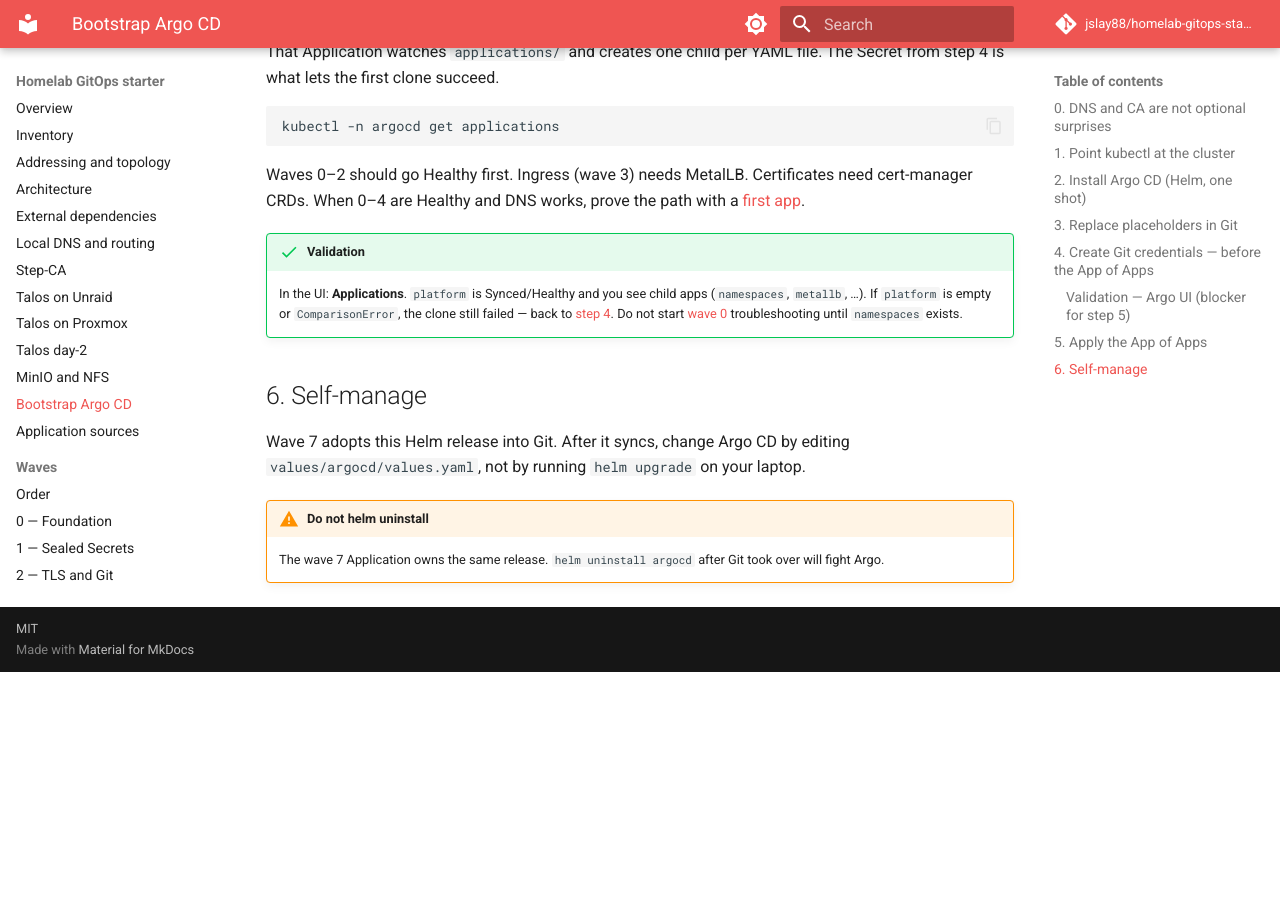
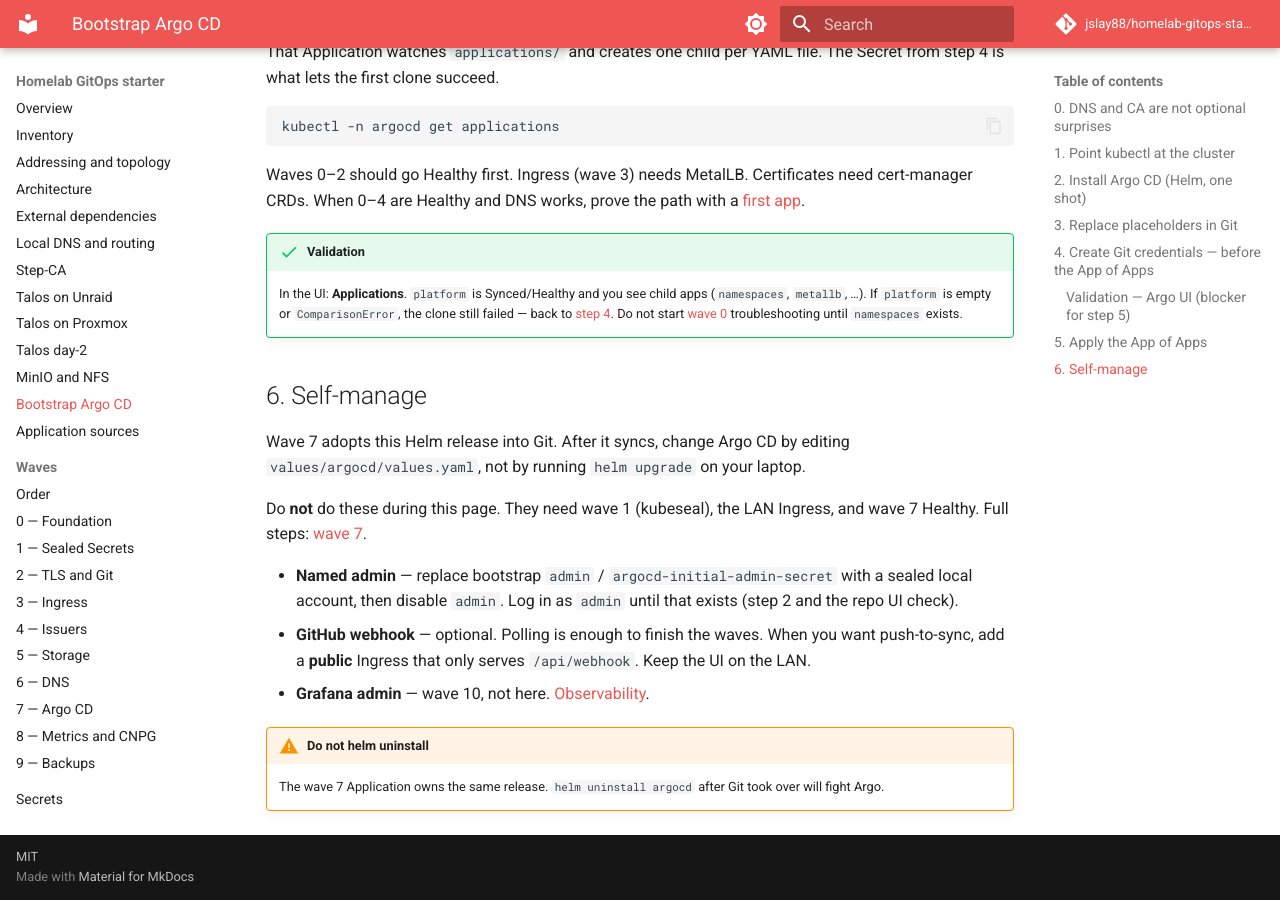
Before and after one commit to jslay88/homelab-gitops-starter, an MkDocs documentation site: the page built from docs/bootstrap.md, in a window 1280 px wide and 900 px high, scrolled down 3943 px. Built offline with MkDocs 1.6.1 and Material for MkDocs 9.7.7, drawn with Linux system fonts in a browser that asks for light colours; comment, search, counter and statistics services are not loaded; before the commit the page ends 4615 px from its top, so only the background shows below that.

Commit message:
Point bootstrap self-manage at the named admin and webhook.
Those wait until wave 7; this page still logs in as the generated admin.

```diff
--- a/docs/bootstrap.md
+++ b/docs/bootstrap.md
@@ -160,5 +160,11 @@ Waves 0–2 should go Healthy first. Ingress (wave 3) needs MetalLB. Certificate
 
 Wave 7 adopts this Helm release into Git. After it syncs, change Argo CD by editing `values/argocd/values.yaml`, not by running `helm upgrade` on your laptop.
 
+Do **not** do these during this page. They need wave 1 (kubeseal), the LAN Ingress, and wave 7 Healthy. Full steps: [wave 7](waves/7-argocd.md).
+
+- **Named admin** — replace bootstrap `admin` / `argocd-initial-admin-secret` with a sealed local account, then disable `admin`. Log in as `admin` until that exists (step 2 and the repo UI check).
+- **GitHub webhook** — optional. Polling is enough to finish the waves. When you want push-to-sync, add a **public** Ingress that only serves `/api/webhook`. Keep the UI on the LAN.
+- **Grafana admin** — wave 10, not here. [Observability](observability.md#grafana-admin).
+
 !!! warning "Do not helm uninstall"
     The wave 7 Application owns the same release. `helm uninstall argocd` after Git took over will fight Argo.
```
